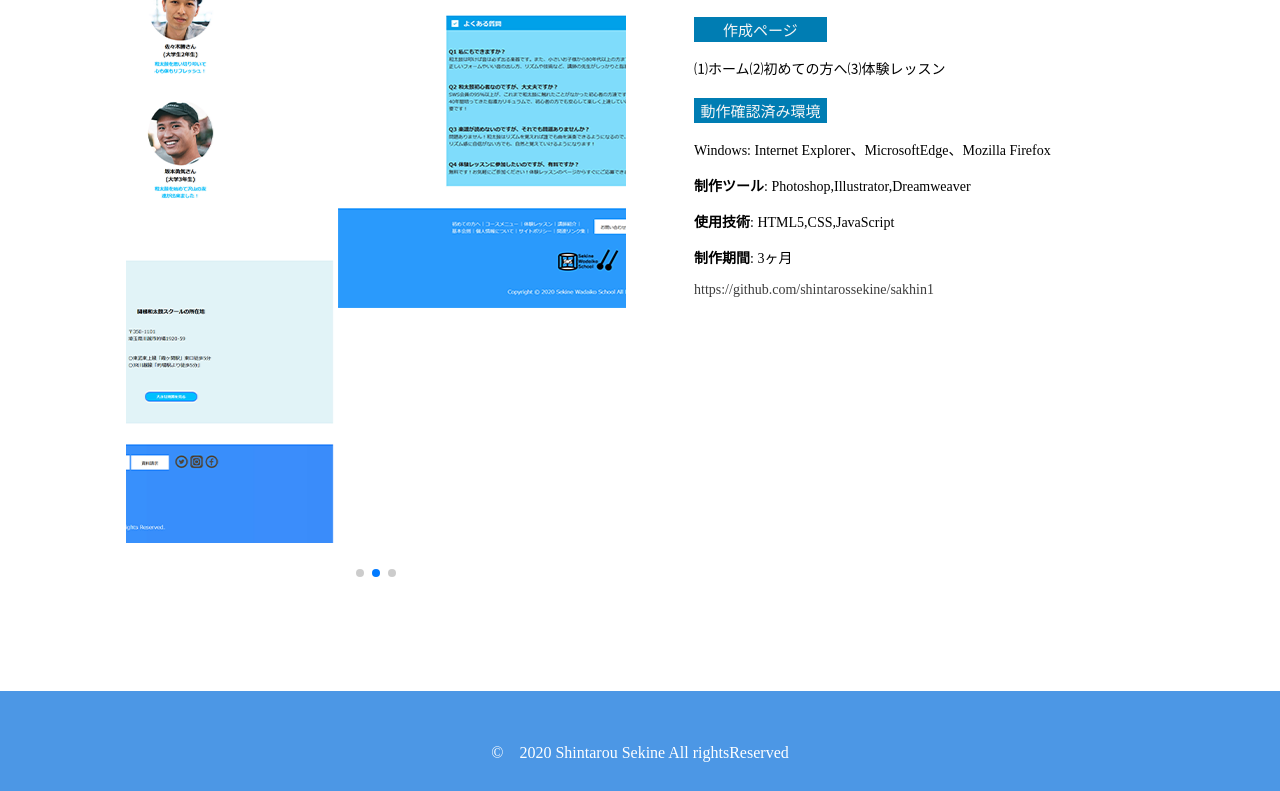
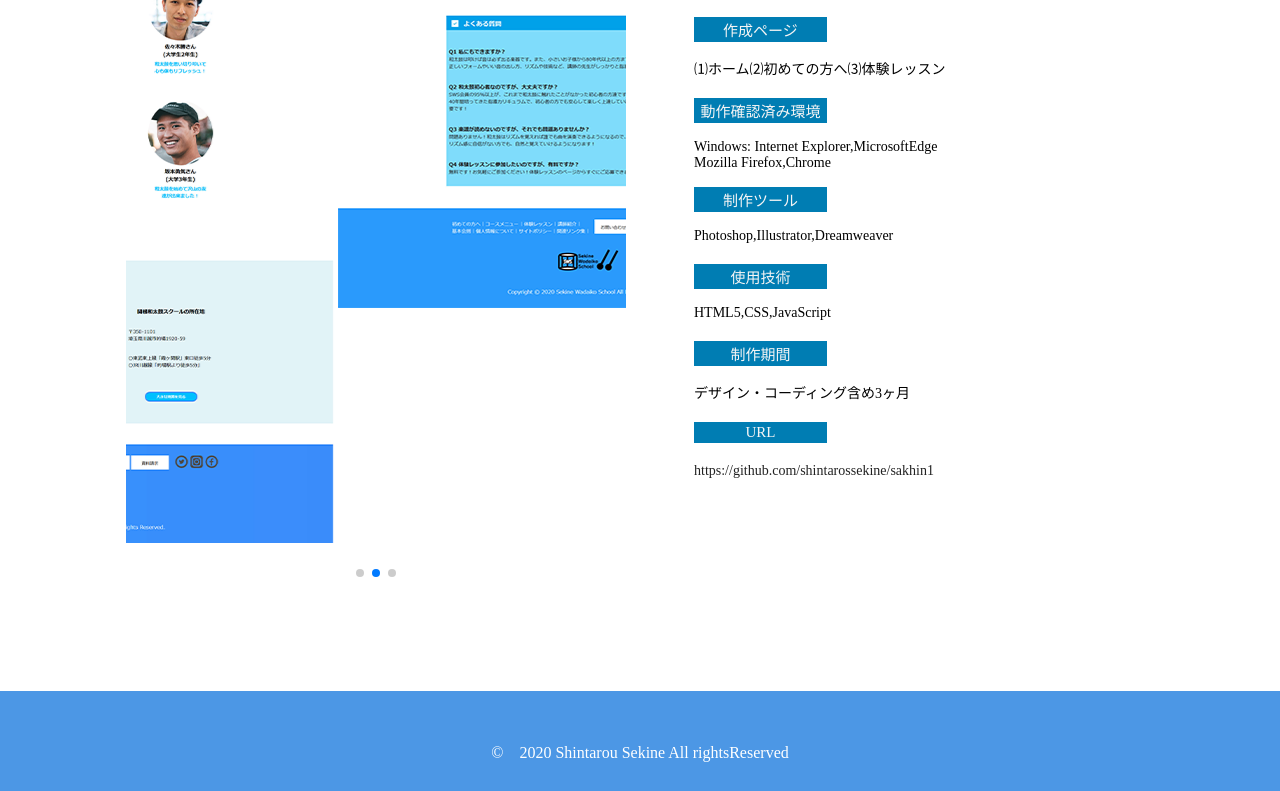
Before and after one commit to shintarossekine/portfolio_works1, a plain HTML site: page index.html in a window 1280 px wide. Shown: the part 1276-2067 px from the top of the page. Drawn offline with nearby package versions, Linux system fonts and the light colour scheme.

Commit message:
Update index.html

```diff
--- a/index.html
+++ b/index.html
@@ -158,14 +158,32 @@
 
 <p class="itiretu_fin">
 <span class="blue_title">動作確認済み環境</span><br>
-<span class="kankyo"><span>Windows</span>:&nbsp;Internet Explorer、MicrosoftEdge、Mozilla Firefox</span><br>
+<span class="kankyo"><span>Windows</span>:&nbsp;Internet&nbsp;Explorer,MicrosoftEdge<br class="br_sp">Mozilla&nbsp;Firefox,Chrome</span><br>
 
-<span class="kankyo"><span class="fat">制作ツール</span>:&nbsp;Photoshop,Illustrator,Dreamweaver</span><br>
-<span class="kankyo"><span class="fat">使用技術</span>:&nbsp;HTML5,CSS,JavaScript</span><br>
-<span class="kankyo"><span class="fat">制作期間</span>:&nbsp;3ヶ月</span><br>
 
  </p>
+
+    <p class="itiretu">
+    <span class="blue_title">制作ツール</span><br>
+    <span class="kankyo">Photoshop,Illustrator,Dreamweaver</span>
+    </p>
+
+     <p class="itiretu">
+    <span class="blue_title">使用技術</span><br>
+    <span class="kankyo">HTML5,CSS,JavaScript</span>
+    </p>
+
+     <p class="itiretu">
+    <span class="blue_title">制作期間</span><br>
+    <span class="kankyo">デザイン・コーディング含め3ヶ月</span>
+    </p>
+
+
+
+<p class="itiretu">
+<span class="blue_title">URL</span><br>
 <a href="https://shintarossekine.github.io/wadaikotop/" id="pagelink1">https://github.com/shintarossekine/sakhin1</a>
+</p>
 </li>
 </ul>
 
```
